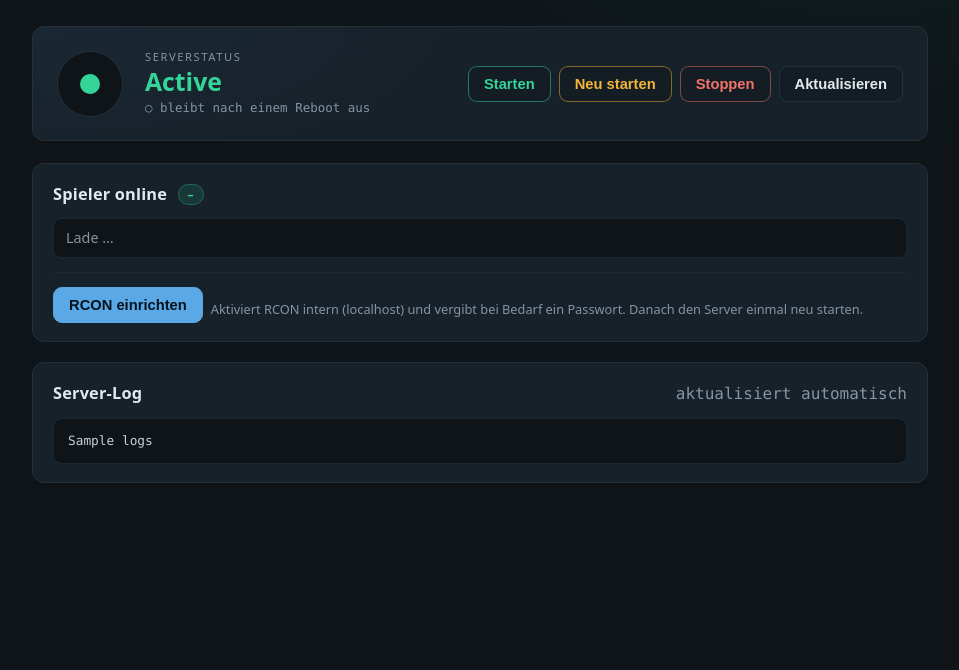
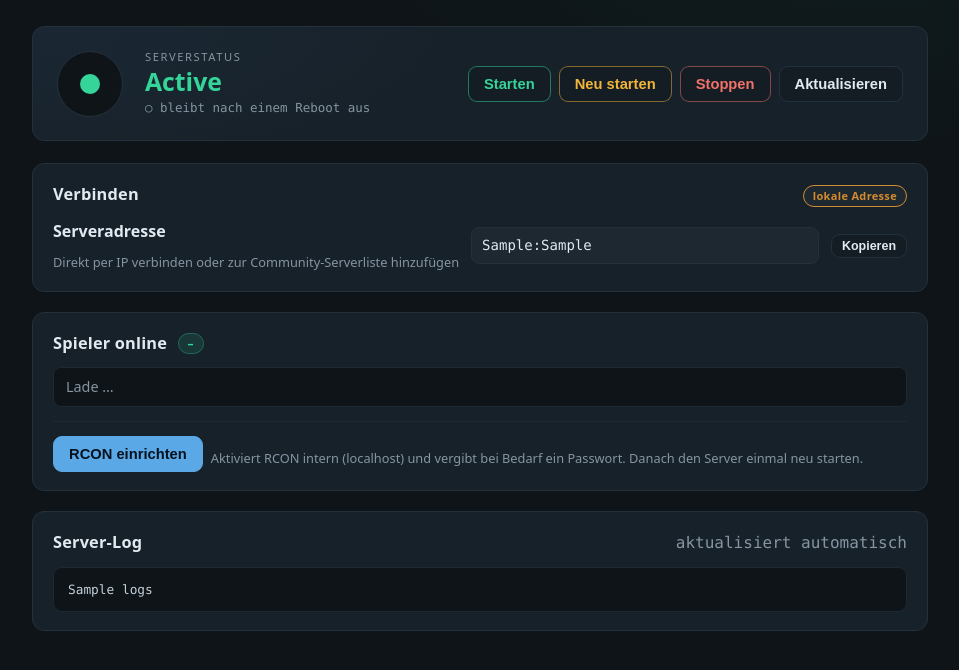
Before and after one commit to Schattenwelt/Palworld-Control-Panel, a Flask app: template src/templates/dashboard.html in a window 1280 px wide. Shown: the part 65-735 px from the top of the page, without its empty margins (160-1119 px from the left). Run offline with Flask 3, Linux system fonts and the light colour scheme; the template is opened without the code that fills it: most values are stand-ins (such as "Sample title", 1, 10 or a date in 2020); parts of the project's set-up code (start-up, migrations or seed data) failed here and were passed over.

Commit message:
add public IP

```diff
--- a/src/app.py
+++ b/src/app.py
@@ -8,8 +8,11 @@ import json
 import os
 import re
 import secrets
+import socket
 import subprocess
 import threading
+import time
+import urllib.request
 from functools import wraps
 
 from flask import (Flask, Response, redirect, render_template, request,
@@ -159,6 +162,69 @@ def recent_logs(name, lines=60):
     rc, out = run(["journalctl", "-u", name, "-n", str(lines),
                    "--no-pager", "-o", "short-iso"])
     return out if rc == 0 else "Keine Logs verfügbar (Rechte prüfen)."
+
+
+# ---------------------------------------------------------------------------
+# Server-Adresse (öffentliche IP ermitteln, gecacht)
+# ---------------------------------------------------------------------------
+def local_ipv4():
+    """Lokale IPv4 des Containers (ohne echten Traffic zu erzeugen)."""
+    s = socket.socket(socket.AF_INET, socket.SOCK_DGRAM)
+    try:
+        s.connect(("8.8.8.8", 80))
+        return s.getsockname()[0]
+    except Exception:
+        return "127.0.0.1"
+    finally:
+        s.close()
+
+
+_PUBIP_SERVICES = [
+    "https://api.ipify.org",
+    "https://checkip.amazonaws.com",
+    "https://ifconfig.me/ip",
+]
+_PUBIP_TTL = 600        # gültige IP 10 Minuten cachen
+_PUBIP_FAIL_TTL = 120   # Fehlschlag 2 Minuten cachen
+_IPV4_RE = re.compile(r"^\d{1,3}(?:\.\d{1,3}){3}$")
+_pubip_cache = {"ip": None, "ts": 0.0, "ok": False}
+
+
+def detect_public_ip(timeout=2.0):
+    """Öffentliche IPv4 ermitteln (gecacht). Gibt die IP oder None zurück.
+    Auch Fehlschläge werden kurz gecacht, damit das Dashboard ohne Internet-Egress
+    nicht bei jedem Aufruf blockiert."""
+    now = time.time()
+    ttl = _PUBIP_TTL if _pubip_cache["ok"] else _PUBIP_FAIL_TTL
+    if now - _pubip_cache["ts"] < ttl:
+        return _pubip_cache["ip"]
+    ip = None
+    for url in _PUBIP_SERVICES:
+        try:
+            req = urllib.request.Request(url, headers={"User-Agent": "palworld-panel"})
+            with urllib.request.urlopen(req, timeout=timeout) as resp:
+                candidate = resp.read().decode("utf-8", "ignore").strip()
+            if _IPV4_RE.match(candidate):
+                ip = candidate
+                break
+        except Exception:
+            continue
+    _pubip_cache.update(ip=ip, ts=now, ok=bool(ip))
+    return ip
+
+
+def connect_info():
+    """Liefert (adresse, port, art) für die Verbinden-Box.
+    Priorität: PublicIP aus der INI (manuell) -> automatische öffentliche IP -> lokal."""
+    opts = ini_lookup()
+    port = (opts.get("PublicPort") or "8211").strip() or "8211"
+    manual = (opts.get("PublicIP") or "").strip()
+    if manual:
+        return manual, port, "manual"
+    pub = detect_public_ip()
+    if pub:
+        return pub, port, "auto"
+    return local_ipv4(), port, "local"
 
 
 # ---------------------------------------------------------------------------
@@ -395,6 +461,7 @@ def logout():
 def dashboard():
     state = service_active(SERVICE)
     update_state = service_active(UPDATE_SERVICE)
+    c_ip, c_port, c_kind = connect_info()
     return render_template(
         "dashboard.html",
         state=state,
@@ -403,6 +470,9 @@ def dashboard():
         rcon_enabled=rcon_config()[0],
         logs=recent_logs(SERVICE),
         service=SERVICE,
+        connect_ip=c_ip,
+        connect_port=c_port,
+        connect_kind=c_kind,
     )
 
 
--- a/src/i18n.py
+++ b/src/i18n.py
@@ -27,6 +27,21 @@ TRANSLATIONS = {
     "server_status": {"de": "Serverstatus", "en": "Server status"},
     "boot_on": {"de": "↻ startet nach einem Reboot automatisch",
                 "en": "↻ starts automatically after a reboot"},
+    "connect_title": {"de": "Verbinden", "en": "Connect"},
+    "connect_label": {"de": "Serveradresse", "en": "Server address"},
+    "connect_hint": {"de": "Direkt per IP verbinden oder zur Community-Serverliste hinzufügen",
+                     "en": "Join directly by IP or add to the community server list"},
+    "connect_copy": {"de": "Kopieren", "en": "Copy"},
+    "connect_kind_auto": {"de": "öffentliche IP · automatisch", "en": "public IP · auto-detected"},
+    "connect_kind_manual": {"de": "öffentliche Adresse (PublicIP)", "en": "public address (PublicIP)"},
+    "connect_kind_local": {"de": "lokale Adresse", "en": "local address"},
+    "connect_local_note": {
+        "de": "Öffentliche IP nicht ermittelbar (kein Internet-Egress?) – lokale Adresse "
+              "angezeigt. Bei Bedarf PublicIP in der Konfiguration setzen und den Port "
+              "8211/UDP in OPNsense weiterleiten.",
+        "en": "Public IP could not be detected (no internet egress?) – showing the local "
+              "address. If needed, set PublicIP in the configuration and forward port "
+              "8211/UDP in your firewall."},
     "boot_off": {"de": "○ bleibt nach einem Reboot aus",
                  "en": "○ stays off after a reboot"},
     "btn_start": {"de": "Starten", "en": "Start"},
--- a/src/static/style.css
+++ b/src/static/style.css
@@ -249,7 +249,27 @@ input:focus, textarea:focus {
 .broadcast input { flex: 1; }
 .small { font-size: .8rem; margin: 10px 0 0; }
 
-/* ---- Benutzer / Konto ---- */
+/* ---- Verbinden-Box ---- */
+.addr-kind {
+  font-size: 11px; font-weight: 700; letter-spacing: .03em;
+  padding: 2px 9px; border-radius: 999px;
+  background: var(--line-soft); border: 1px solid var(--line); color: var(--muted);
+}
+.addr-kind.auto { color: #05121d; background: var(--warn); border-color: var(--warn); }
+.addr-kind.local { color: #d38b2f; border-color: #d38b2f; }
+.connect-grid { display: flex; flex-direction: column; gap: 10px; }
+.connect-row { display: flex; align-items: center; gap: 12px; flex-wrap: wrap; }
+.connect-meta { display: flex; flex-direction: column; min-width: 190px; }
+.connect-label { font-weight: 600; }
+.connect-addr {
+  flex: 1; min-width: 160px;
+  font-family: var(--mono, ui-monospace, Menlo, Consolas, monospace);
+  font-size: 14px;
+  background: var(--line-soft); border: 1px solid var(--line);
+  border-radius: 8px; padding: 7px 10px; color: var(--text);
+  user-select: all;
+}
+.hint-line { margin: 12px 0 0; }
 .nav-user {
   color: var(--muted); font-size: .85rem; padding: 0 6px 0 10px;
   margin-left: 4px; border-left: 1px solid var(--line);
--- a/src/templates/dashboard.html
+++ b/src/templates/dashboard.html
@@ -24,6 +24,37 @@
     </button>
   </form>
 </section>
+
+<section class="panel">
+  <div class="panel-head">
+    <h2>{{ t('connect_title') }}</h2>
+    {% if connect_kind == 'auto' %}<span class="addr-kind auto">{{ t('connect_kind_auto') }}</span>
+    {% elif connect_kind == 'manual' %}<span class="addr-kind">{{ t('connect_kind_manual') }}</span>
+    {% else %}<span class="addr-kind local">{{ t('connect_kind_local') }}</span>{% endif %}
+  </div>
+  <div class="connect-row">
+    <div class="connect-meta">
+      <span class="connect-label">{{ t('connect_label') }}</span>
+      <span class="muted small">{{ t('connect_hint') }}</span>
+    </div>
+    <code class="connect-addr" id="addr-server">{{ connect_ip }}:{{ connect_port }}</code>
+    <button class="btn tiny" type="button" onclick="copyAddr('addr-server', this)">{{ t('connect_copy') }}</button>
+  </div>
+  {% if connect_kind == 'local' %}
+  <p class="hint-line muted small">{{ t('connect_local_note') }}</p>
+  {% endif %}
+</section>
+
+<script>
+function copyAddr(id, btn) {
+  var el = document.getElementById(id);
+  navigator.clipboard.writeText(el.textContent).then(function () {
+    var old = btn.textContent;
+    btn.textContent = "\u2713";
+    setTimeout(function () { btn.textContent = old; }, 1200);
+  });
+}
+</script>
 
 <section class="panel">
   <div class="panel-head">
```
Also changed, not shown: README.md, 1 other file.
